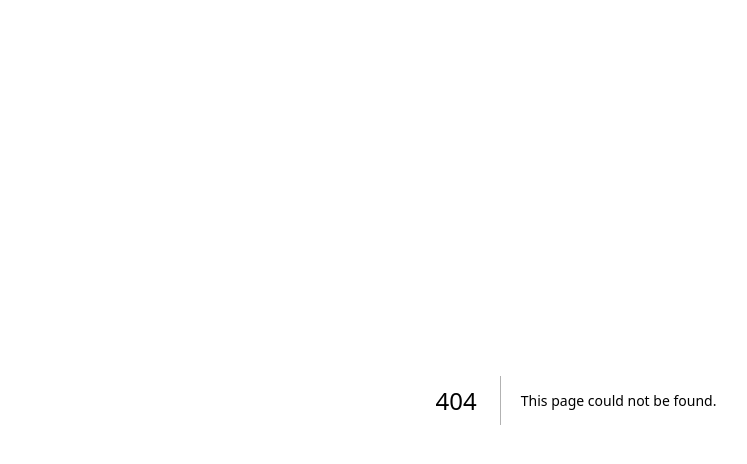
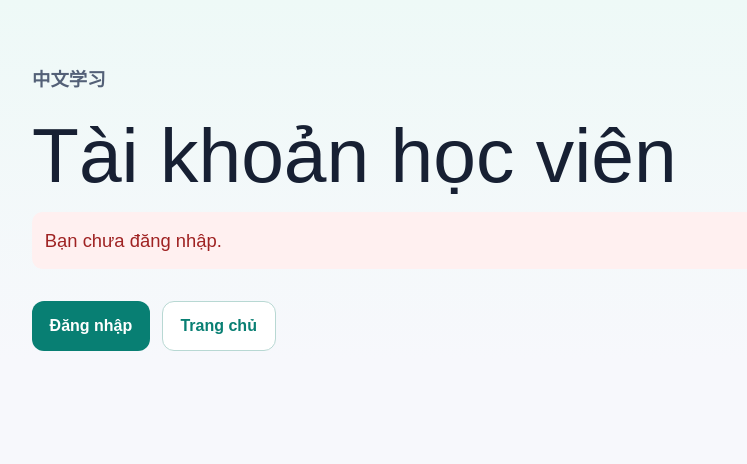
Before and after one commit to nguyenthanhvu1411/chinese-learning-system, a Next.js app in the folder frontend/public-web/: page /account in a window 1280 px wide. Before the commit this address had no page. Shown: the top 464 px of the page, without its empty margins (64-811 px from the left). Built offline with nearby package versions, Linux system fonts and the light colour scheme.

Commit message:
feat(public-web): add authenticated account page

```diff
--- /dev/null
+++ b/frontend/public-web/app/account/page.tsx
@@ -0,0 +1,46 @@
+"use client";
+
+import Link from "next/link";
+import { useEffect, useState } from "react";
+import { fetchCurrentUser, loadSession, signOut } from "../../lib/supabase-auth";
+
+export default function AccountPage() {
+  const [profile, setProfile] = useState<Record<string, unknown> | null>(null);
+  const [error, setError] = useState<string | null>(null);
+  const [loading, setLoading] = useState(true);
+
+  useEffect(() => {
+    const session = loadSession();
+    if (!session?.access_token) {
+      setError("Bạn chưa đăng nhập.");
+      setLoading(false);
+      return;
+    }
+
+    fetchCurrentUser(session.access_token)
+      .then(setProfile)
+      .catch((cause) => setError(cause instanceof Error ? cause.message : "Không thể tải hồ sơ."))
+      .finally(() => setLoading(false));
+  }, []);
+
+  async function logout() {
+    await signOut();
+    window.location.replace("/auth/login");
+  }
+
+  return (
+    <main className="home-page">
+      <section className="hero">
+        <p className="brand">中文学习</p>
+        <h1>Tài khoản học viên</h1>
+        {loading ? <p>Đang kiểm tra phiên đăng nhập...</p> : null}
+        {error ? <p className="message error">{error}</p> : null}
+        {profile ? <pre className="message success">{JSON.stringify(profile, null, 2)}</pre> : null}
+        <div className="actions">
+          {profile ? <button className="button-link" onClick={logout}>Đăng xuất</button> : <Link className="button-link" href="/auth/login">Đăng nhập</Link>}
+          <Link className="button-link secondary" href="/">Trang chủ</Link>
+        </div>
+      </section>
+    </main>
+  );
+}
```
